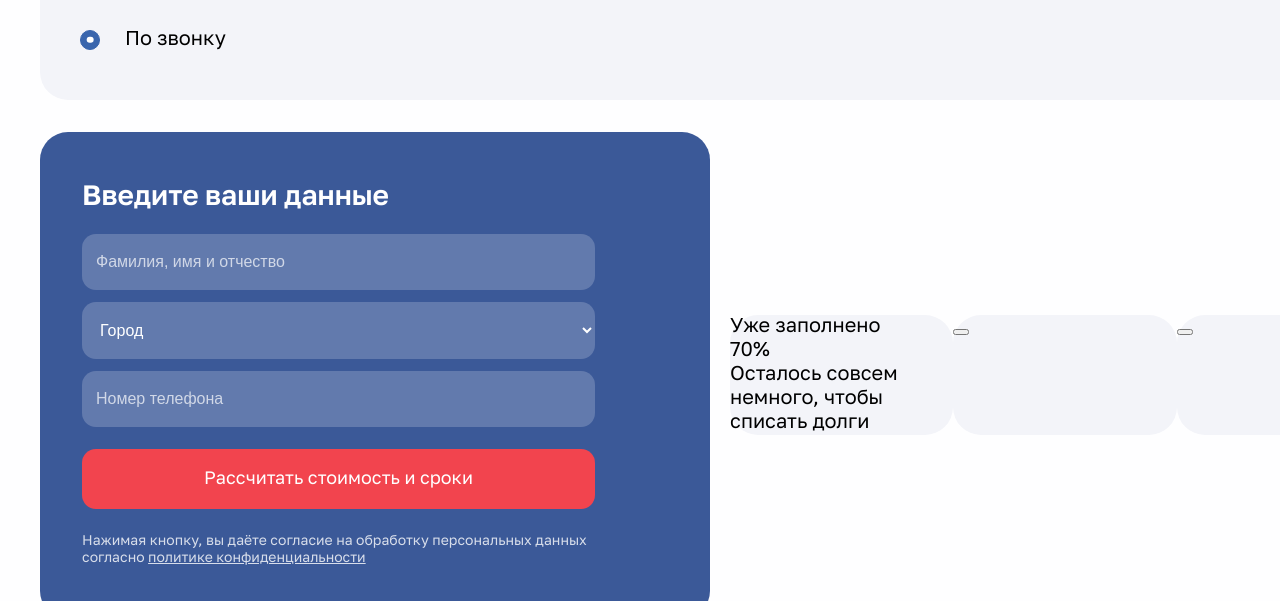
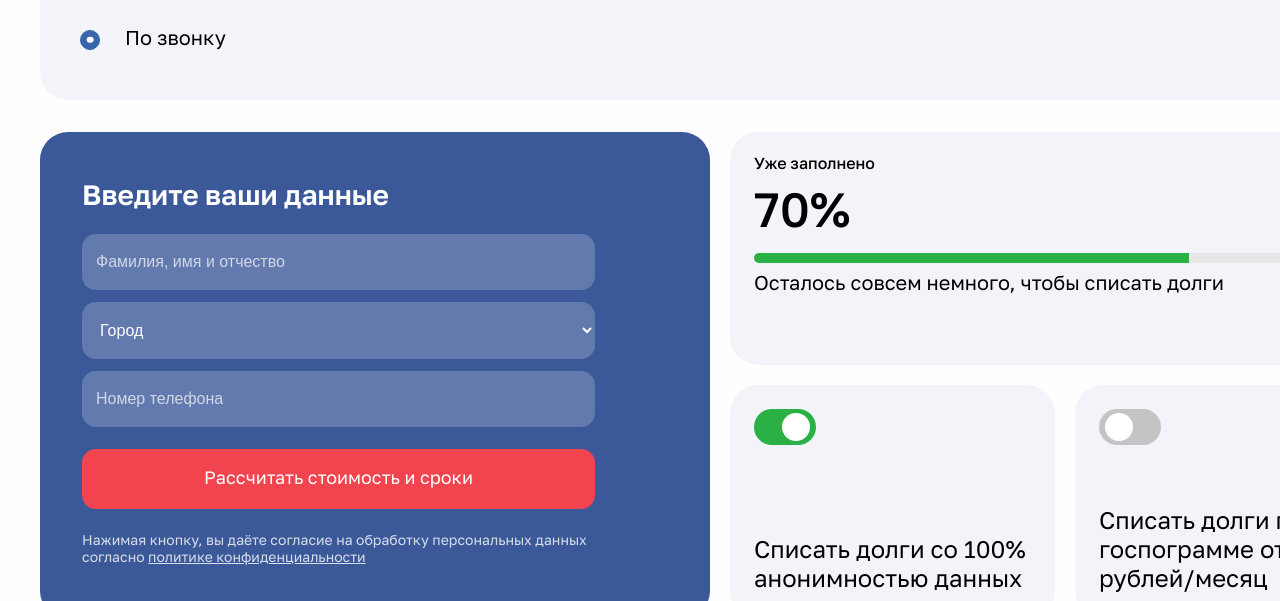
Before and after one commit to ishbnv/bfl-test, a plain HTML site: page index.html in a window 1280 px wide. Shown: the part 2500-3101 px from the top of the page. Drawn offline with Linux system fonts and the light colour scheme.

Commit message:
Added toggle buttons & progress bar

```diff
--- a/index.html
+++ b/index.html
@@ -349,22 +349,39 @@
           </form>
         </div>
         <div class="form__column">
-          <div class="card form__progress-bar">
-            <p>Уже заполнено</p>
-            <p>70%</p>
-            <p>Осталось совсем немного, чтобы списать долги</p>
+          <!-- Блок прогресс-бара -->
+          <div class="card form__progress">
+            <p class="form__progress-title">Уже заполнено</p>
+            <p class="form__progress-percent">70%</p>
+            <div class="form__progress-bar">
+              <!-- ширина заполнения 70% -->
+              <div class="form__progress-bar-fill" style="width: 70%"></div>
+            </div>
+            <p class="form__progress-text">
+              Осталось совсем немного, чтобы списать долги
+            </p>
           </div>
-          <div class="card form__toggle form__toggle-active">
-            <button class="form__toggle-btn">
-              <span class="toggle-circle"></span>
-            </button>
-            <h4 class="form__toggle-title"></h4>
+
+          <!-- Первый переключатель -->
+          <div class="card form__toggle form__toggle-left">
+            <label class="form__toggle-switch">
+              <input class="form__toggle-input" type="checkbox" checked />
+              <span class="form__toggle-slider"></span>
+            </label>
+            <p class="form__toggle-text">
+              Списать долги со 100% анонимностью данных
+            </p>
           </div>
-          <div class="card form__toggle">
-            <button class="form__toggle-btn">
-              <span class="toggle-circle"></span>
-            </button>
-            <h4 class="form__toggle-title"></h4>
+
+          <!-- Второй переключатель -->
+          <div class="card form__toggle form__toggle-right">
+            <label class="form__toggle-switch">
+              <input class="form__toggle-input" type="checkbox" />
+              <span class="form__toggle-slider"></span>
+            </label>
+            <p class="form__toggle-text">
+              Списать долги по госпограмме от 4990 рублей/месяц
+            </p>
           </div>
         </div>
       </section>
--- a/styles/style.css
+++ b/styles/style.css
@@ -339,49 +339,125 @@
 }
 
 .form__column {
-  display: flex;
+  display: grid;
+  grid-template-columns: repeat(2, 1fr);
+  grid-template-rows: repeat(2, 1fr);
+  grid-template-areas:
+    'progress progress'
+    'toggle_left toggle_right';
+  height: 100%;
+  gap: 20px;
 }
 
-/* КНОПКА ПЕРЕКЛЮЧАТЕЛЯ, ВЕРНУТСЬЯ ПОЗЖЕ */
-
-/* body {
+.form__progress {
+  grid-area: progress;
   display: flex;
-  justify-content: center;
-  align-items: center;
-  height: 100vh;
-  background-color: #f5f5f5;
+  flex-direction: column;
+  padding: 24px;
+  gap: 10px;
 }
 
-Кнопка-переключатель
-.toggle-btn {
-  width: 50px;
-  height: 25px;
-  background-color: #ccc;
-  border-radius: 50px;
-  border: none;
-  position: relative;
-  cursor: pointer;
-  transition: background-color 0.3s ease-in-out;
+.form__progress-title {
+  font-size: 16px;
+  font-weight: 500;
+  margin: 0;
+  color: #000;
 }
 
-Внутренний круг
-.toggle-circle {
-  width: 20px;
-  height: 20px;
-  background-color: white;
-  border-radius: 50%;
-  position: absolute;
-  top: 50%;
-  left: 5px;
-  transform: translateY(-50%);
-  transition: left 0.3s ease-in-out;
+.form__progress-percent {
+  font-size: 48px;
+  font-weight: 500;
+  margin: 0;
+  color: #000;
 }
 
-Активное состояние
-.toggle-btn.active {
-  background-color: #4caf50;
+.form__progress-bar {
+  position: relative;
+  width: 100%;
+  height: 10px;
+  background-color: #e7e7e7;
+  border-radius: 5px;
+  overflow: hidden;
 }
 
-.toggle-btn.active .toggle-circle {
-  left: 25px;
-} */
+.form__progress-bar-fill {
+  height: 100%;
+  background-color: var(--green); /* или другой цвет, если нужно */
+}
+
+.form__progress-text {
+  color: #000;
+  margin: 0;
+}
+
+/* Переключатели (тумблеры) */
+.form__toggle {
+  display: flex;
+  flex-direction: column;
+  justify-content: space-between;
+  gap: 12px;
+  padding: 24px;
+}
+
+.form__toggle-left {
+  grid-area: toggle_left;
+}
+
+.form__toggle-right {
+  grid-area: toggle_right;
+}
+
+.form__toggle-switch {
+  position: relative;
+  display: inline-block;
+  width: 62px;
+  height: 36px;
+  margin: 0;
+}
+
+.form__toggle-input {
+  opacity: 0;
+  width: 0;
+  height: 0;
+  position: absolute;
+}
+
+.form__toggle-slider {
+  position: absolute;
+  cursor: pointer;
+  top: 0;
+  left: 0;
+  right: 0;
+  bottom: 0;
+  background-color: #c4c4c4;
+  transition: 0.4s;
+  border-radius: 26px;
+}
+
+.form__toggle-slider:before {
+  content: "";
+  position: absolute;
+  height: 28px;
+  width: 28px;
+  left: 6px;
+  bottom: 4px;
+  background-color: #fff;
+  border-radius: 50%;
+  transition: 0.4s;
+}
+
+/* При включенном переключателе */
+.form__toggle-input:checked + .form__toggle-slider {
+  background-color: var(--green); /* или другой цвет */
+}
+
+.form__toggle-input:checked + .form__toggle-slider:before {
+  transform: translateX(22px);
+}
+
+/* Подпись к переключателю */
+.form__toggle-text {
+  font-size: 24px;
+  color: #000;
+  margin: 0;
+}
```
